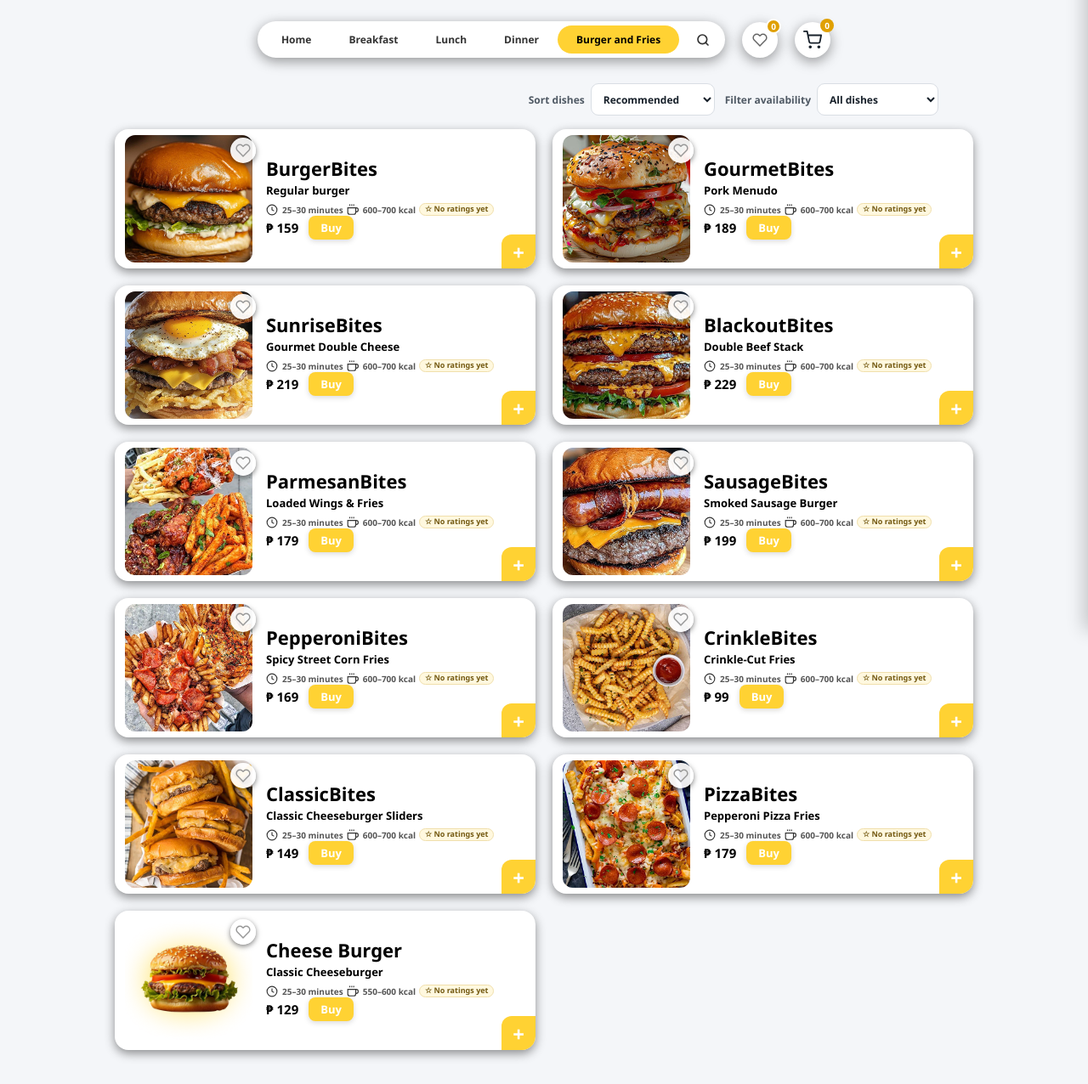
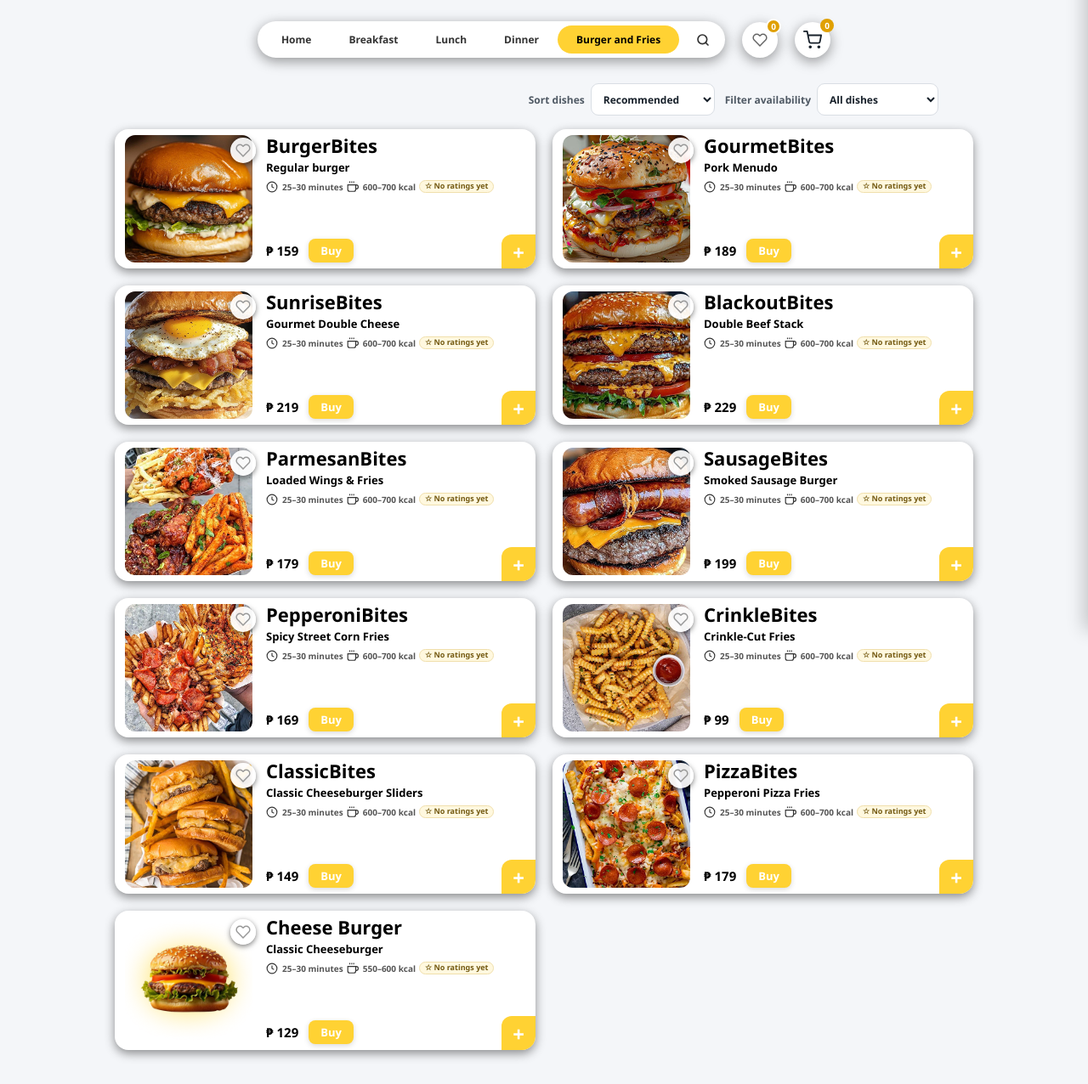
Before and after one commit to anthonycombalicer66-maker/BiteRushWithBackend, a PHP site: page /BiteRushFoodMenuPages/BiteRushBGandFR/index.html in a window 1280 px wide. Shown: the part 58-1334 px from the top of the page at 85% size. Run offline with PHP 8.4, Linux system fonts and the light colour scheme; data that the repository does not hold is empty.

Commit message:
Align food card details with image bottom
Co-authored-by: Copilot <223556219+Copilot@users.noreply.github.com>

```diff
--- a/BiteRushFoodMenuPages/BiteRushBGandFR/index.html
+++ b/BiteRushFoodMenuPages/BiteRushBGandFR/index.html
@@ -9,7 +9,7 @@
     <link rel="stylesheet" href="../../Cart/cart.css?v=8">
     <link rel="stylesheet" href="../../darkmode.css">
     <link rel="stylesheet" href="../../BackButtons.css">
-    <link rel="stylesheet" href="../../food-cards.css?v=6">
+    <link rel="stylesheet" href="../../food-cards.css?v=8">
 </head>
 <body>
 
--- a/BiteRushFoodMenuPages/BiteRushBreakfastPage/index.html
+++ b/BiteRushFoodMenuPages/BiteRushBreakfastPage/index.html
@@ -9,7 +9,7 @@
     <link rel="stylesheet" href="../../Cart/cart.css?v=8">
     <link rel="stylesheet" href="../../darkmode.css">
     <link rel="stylesheet" href="../../BackButtons.css">
-    <link rel="stylesheet" href="../../food-cards.css?v=6">
+    <link rel="stylesheet" href="../../food-cards.css?v=8">
 </head>
 <body>
 
--- a/BiteRushFoodMenuPages/BiteRushDinnerPage/index.html
+++ b/BiteRushFoodMenuPages/BiteRushDinnerPage/index.html
@@ -9,7 +9,7 @@
     <link rel="stylesheet" href="../../Cart/cart.css?v=8">
     <link rel="stylesheet" href="../../darkmode.css">
     <link rel="stylesheet" href="../../BackButtons.css">
-    <link rel="stylesheet" href="../../food-cards.css?v=6">
+    <link rel="stylesheet" href="../../food-cards.css?v=8">
 </head>
 <body>
 
--- a/BiteRushFoodMenuPages/BiteRushLunchPage/index.html
+++ b/BiteRushFoodMenuPages/BiteRushLunchPage/index.html
@@ -9,7 +9,7 @@
     <link rel="stylesheet" href="../../Cart/cart.css?v=8">
     <link rel="stylesheet" href="../../darkmode.css">
     <link rel="stylesheet" href="../../BackButtons.css">
-    <link rel="stylesheet" href="../../food-cards.css?v=6">
+    <link rel="stylesheet" href="../../food-cards.css?v=8">
 </head>
 <body>
 
--- a/SearchResults/index.html
+++ b/SearchResults/index.html
@@ -9,7 +9,7 @@
     <link rel="stylesheet" href="../Cart/cart.css?v=8">
     <link rel="stylesheet" href="../darkmode.css">
     <link rel="stylesheet" href="../BackButtons.css">
-    <link rel="stylesheet" href="../food-cards.css?v=6">
+    <link rel="stylesheet" href="../food-cards.css?v=8">
 </head>
 <body>
     <nav>
--- a/food-cards.css
+++ b/food-cards.css
@@ -144,6 +144,9 @@
     display: flex;
     flex: 1;
     flex-direction: column;
+    align-self: stretch;
+    /* Match the image's 5px overflow beyond the padded content area. */
+    margin: -5px 0;
 }
 
 .food-card .food-title {
@@ -158,7 +161,7 @@
     flex-direction: row;
     flex-wrap: wrap;
     align-items: center;
-    gap: 4px;
+    gap: 2px 4px;
     margin-bottom: 0;
 }
 
@@ -206,6 +209,7 @@
     justify-content: flex-start;
     gap: 12px;
     height: 28px;
+    margin-top: auto;
 }
 
 .food-card .price-container > a {
@@ -263,6 +267,10 @@
         font-size: 18px;
     }
 
+    .food-card > .food-info {
+        margin: 2px 0;
+    }
+
     .food-card .hover-content {
         height: 22px;
         margin: 1px 0 2px;
@@ -273,10 +281,6 @@
         line-height: 1.2;
     }
 
-    .food-card .price-container {
-        height: 24px;
-    }
-
     .food-card > .favorite-btn {
         left: 90px;
     }
--- a/index.html
+++ b/index.html
@@ -9,7 +9,7 @@
     <title>BiteRush - Home</title>
     <link rel="stylesheet" href="darkmode.css">
     <link rel="stylesheet" href="BackButtons.css">
-    <link rel="stylesheet" href="food-cards.css?v=6">
+    <link rel="stylesheet" href="food-cards.css?v=8">
 </head>
 <body>
 
```
